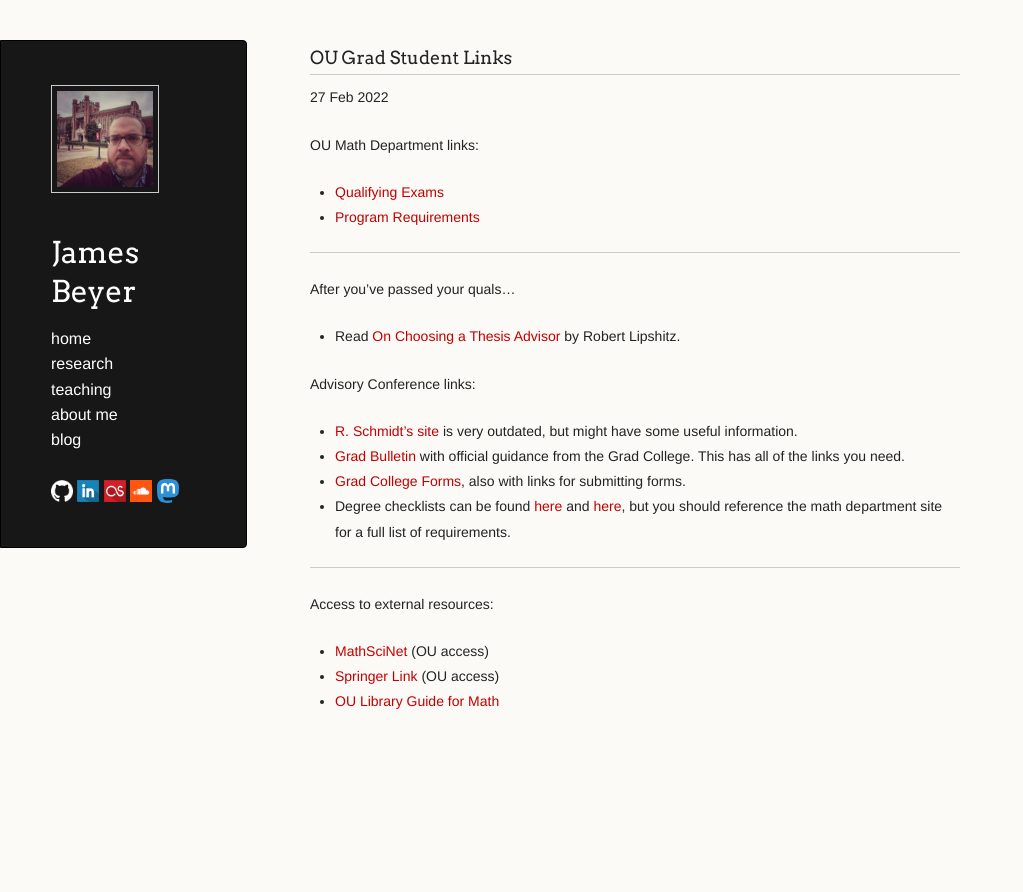
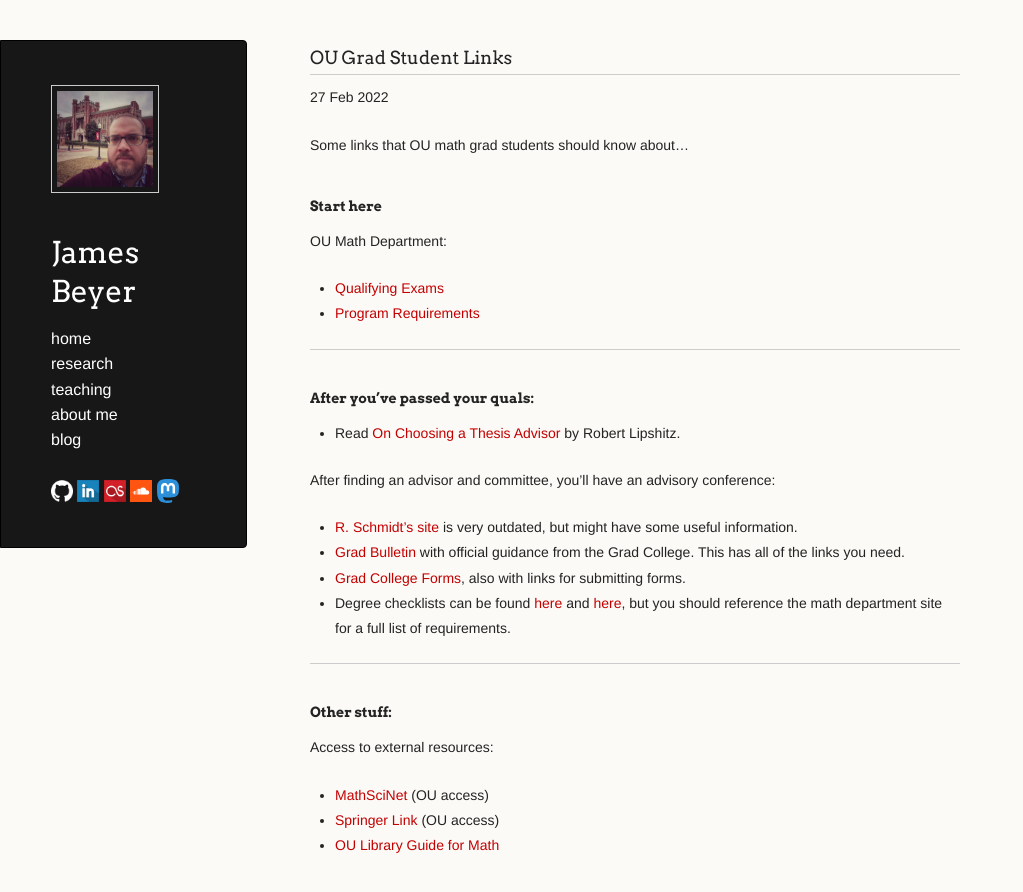
Before and after one commit to jebeyer/jebeyer.github.io, a Jekyll site: the page built from _posts/2022-02-27-ou_links.md, in a window 1280 px wide and 930 px high. Shown: the top 892 px of the window, without its empty margins (0-1023 px from the left). Built offline with Jekyll 4.4.1, drawn with Linux system fonts in a browser that asks for light colours; a script that is not in the unit is left out.

Commit message:
formatting

```diff
--- a/_posts/2022-02-27-ou_links.md
+++ b/_posts/2022-02-27-ou_links.md
@@ -4,16 +4,20 @@ date: 2022-02-27
 title: OU Grad Student Links
 ---
 
-OU Math Department links:
+Some links that OU math grad students should know about...
+
+#### Start here
+
+OU Math Department:
 * [Qualifying Exams](https://math.ou.edu/graduate/quals)
 * [Program Requirements](https://math.ou.edu/graduate/grad_rules)
 
 ---
 
-After you've passed your quals...
+#### After you've passed your quals:
 * Read [On Choosing a Thesis Advisor](https://www.ams.org/journals/notices/201902/rnoti-p191.pdf) by Robert Lipshitz.
 
-Advisory Conference links:
+After finding an advisor and committee, you'll have an advisory conference:
 * [R. Schmidt's site](https://www2.math.ou.edu/~rschmidt/grad/procedures.html#advisory_conference) is very outdated, but might have some useful information.
 * [Grad Bulletin](https://www.ou.edu/gradcollege/forms/bulletin/doctoral-info#8.3) with official guidance from the Grad College. This has all of the links you need.
 * [Grad College Forms](https://www.ou.edu/gradcollege/forms), also with links for submitting forms.
@@ -21,6 +25,8 @@ Advisory Conference links:
 
 ---
 
+#### Other stuff:
+
 Access to external resources:
 * [MathSciNet](https://mathscinet-ams-org.ezproxy.lib.ou.edu/mathscinet/index.html) (OU access)
 * [Springer Link](https://link-springer-com.ezproxy.lib.ou.edu/) (OU access)
```
